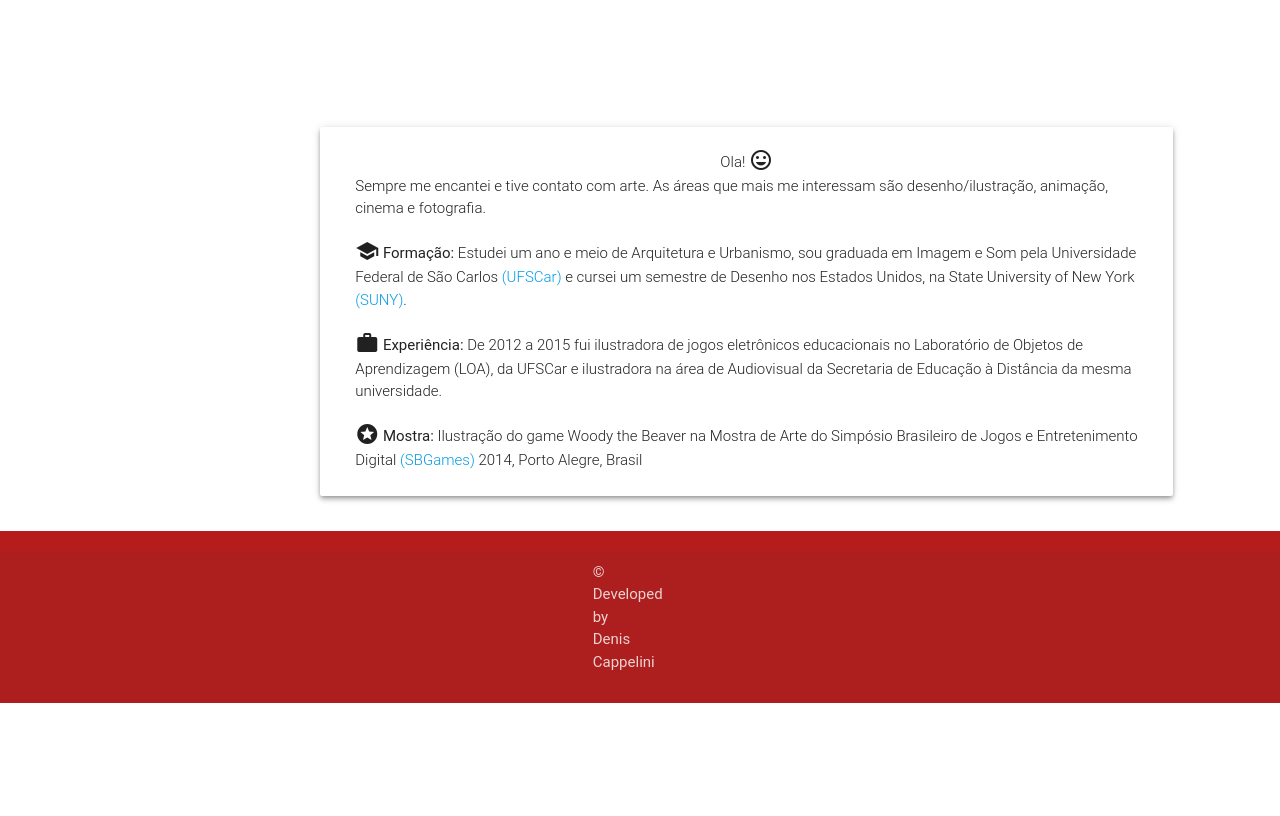
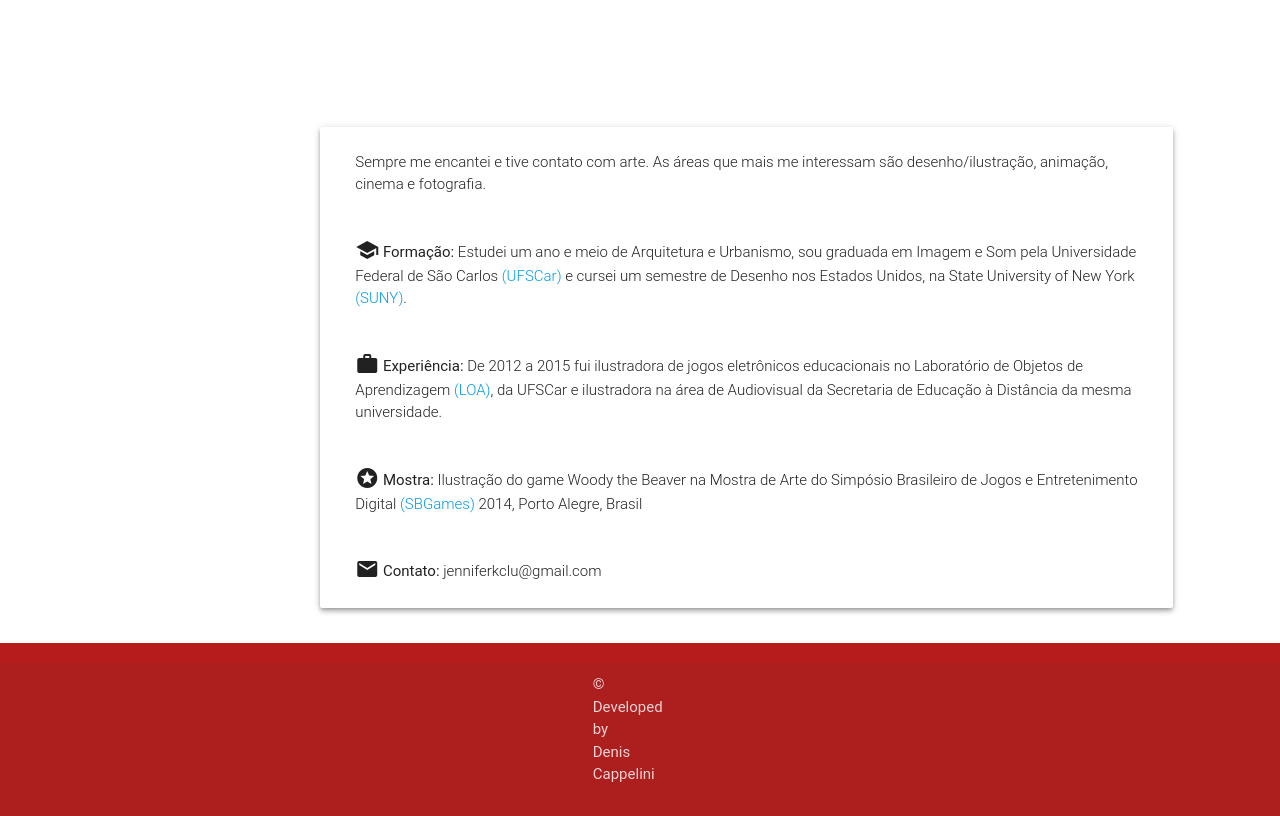
Before and after one commit to Deniscapp/personal-portfolio, a website: page index.html at #!/about in a window 1280 px wide. Shown: the part 380-1196 px from the top of the page. Before the commit the page ends 1083 px from the top, so only its background shows below. Drawn offline with nearby package versions, Linux system fonts and the light colour scheme; some packages are replaced by stand-ins of ours.

Commit message:
contact info in 'about' page + new 'inverno' picture

```diff
--- a/about.html
+++ b/about.html
@@ -12,28 +12,34 @@
                 <!--</div>-->
 
                 <div class="card-content">
-                    <p class="light" align="center">
-                        Ola! <span class="material-icons">tag_faces</span><br>
-                        </p>
+                    <!--<p class="light" align="center">-->
+                        <!--Ola! <span class="material-icons">tag_faces</span><br>-->
+                        <!--</p>-->
                     <p class="light">
                         Sempre me encantei e tive contato com arte. As áreas que mais me interessam são desenho/ilustração, animação, cinema e fotografia.<br>
 
-                    </p><br>
+                    </p><br><br>
                     <p class="light">
                         <span class="material-icons">school</span> <b>Formação:</b>
                         Estudei um ano e meio de Arquitetura e Urbanismo, sou graduada em Imagem e Som pela Universidade Federal de São Carlos <a href="http://www2.ufscar.br/home/index.php" target="_blank">(UFSCar)</a> e cursei um semestre de Desenho nos Estados Unidos,
                         na State University of New York <a href="https://www.newpaltz.edu/" target="_blank">(SUNY)</a>.
-                    </p><br>
+                    </p><br><br>
                     <p class="light">
                         <span class="material-icons">work</span> <b>Experiência:</b>
 
-                        De 2012 a 2015 fui ilustradora de jogos eletrônicos educacionais no Laboratório de Objetos de Aprendizagem (LOA), da UFSCar e ilustradora na área de Audiovisual da Secretaria de Educação à Distância da mesma universidade.
-                    </p><br>
+                        De 2012 a 2015 fui ilustradora de jogos eletrônicos educacionais no Laboratório de Objetos de Aprendizagem <a href="http://www.loa.sead.ufscar.br/">(LOA)</a>, da UFSCar e ilustradora na área de Audiovisual da Secretaria de Educação à Distância da mesma universidade.
+                    </p><br><br>
 
                     <p class="light">
                         <span class="material-icons">stars</span> <b>Mostra:</b>
 
                         Ilustração do game Woody the Beaver na Mostra de Arte do Simpósio Brasileiro de Jogos e Entretenimento Digital <a href="http://www.sbgames.org/sbgames2015/#/">(SBGames)</a> 2014, Porto Alegre, Brasil
+                    </p><br><br>
+
+                    <p class="light">
+                        <span class="material-icons">email</span> <b>Contato:</b>
+
+                        jenniferkclu@gmail.com
                     </p>
                 </div>
 
```
Also changed, not shown: home.html (+3 -3 lines), shortmovies.html (+1 -1 lines).
